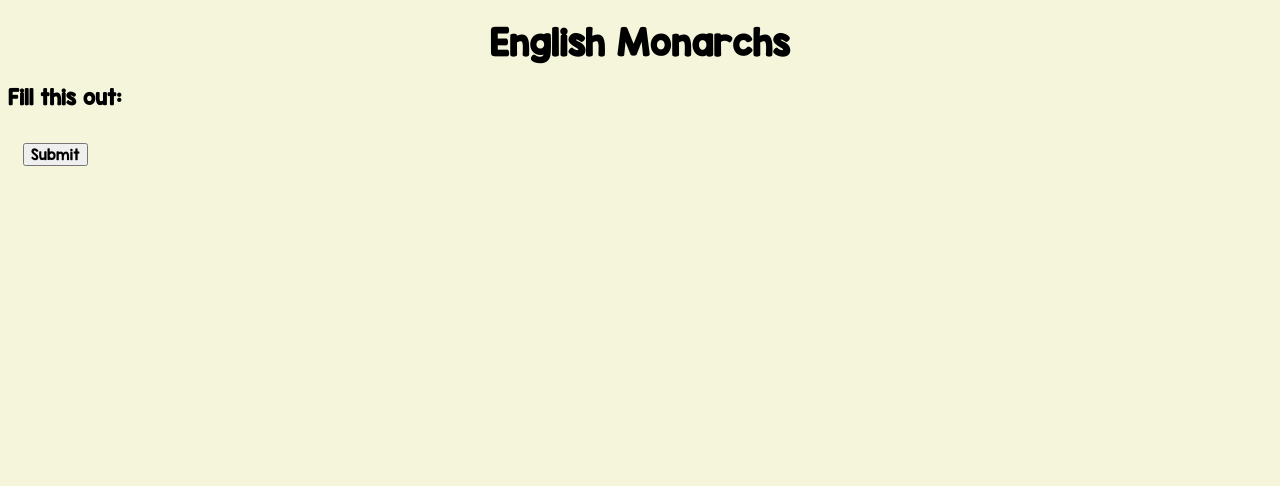
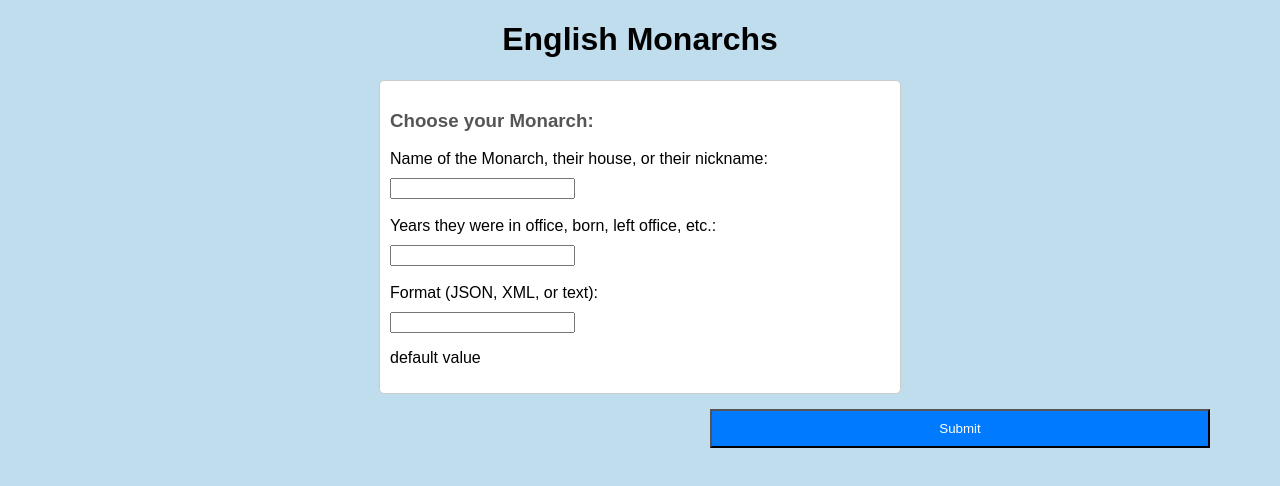
Before and after one commit to cryptopig/JDS089-projects, a plain HTML site: page Lab 2B/index.html in a window 1280 px wide. Drawn offline with Linux system fonts and the light colour scheme; files that its build step writes are made by us from their sources; files whose address does not match are found by name.

Commit message:
lab 2b complete

```diff
--- a/Lab 2B/index.css
+++ b/Lab 2B/index.css
@@ -0,0 +1,57 @@
+/* index.css */
+
+body {
+    font-family: Arial, sans-serif;
+    background-color: #c0dded;
+    margin: 0;
+    padding: 0;
+}
+
+h1 {
+    text-align: center;
+    color: black;
+}
+
+.monarchRequest {
+    background-color: white;
+    border-radius: 5px;
+    padding: 20px;
+    margin: 20px auto;
+    max-width: 500px;
+}
+
+.monarchRequest h3 {
+    color: #555;
+}
+
+.monarchRequest label {
+    display: block;
+    margin-bottom: 10px;
+    color: black;
+}
+
+.monarchRequest  {
+    width: 100%;
+    padding: 10px;
+    border: 1px solid #ccc;
+    border-radius: 5px;
+    margin-bottom: 15px;
+}
+/* I found out that you can use hashtags to look for IDs in CSS. */
+#submitButton {
+    display: block;
+    width: 100%;
+    padding: 10px;
+    background-color: #007bff;
+    color: white;
+    margin-left: 710px;
+    max-width: 500px;
+}
+
+#submitButton:hover {
+    background-color: #0056b3;
+}
+
+#monarch {
+    display: block;
+}
--- a/Lab 2B/index.html
+++ b/Lab 2B/index.html
@@ -1,7 +1,7 @@
 <!DOCTYPE html>
 <html lang="en">
     <head>
-        <link rel = "stylesheet" href = "styles.css">
+        <link rel = "stylesheet" href = "index.css">
 
 
     <!--
@@ -21,7 +21,20 @@
 
 
         <div class = "monarchRequest">
-            <h3>Fill this out: </h3> <p id = "monarch"></p>
+            <h3>Choose your Monarch: </h3>
+
+            <label>Name of the Monarch, their house, or their nickname:</label>
+            <input id = 'nameInput' type="text"></input> <br> <br>
+
+            <label>Years they were in office, born, left office, etc.:</label>
+            <input id = 'yearInput' type="text"></input> <br> <br>
+
+            <label>Format (JSON, XML, or text):</label>
+            <input id = 'formatInput' type="text"></input>
+
+
+
+            <p id = "monarch">default value</p>
         </div>
 
         <button id = "submitButton">Submit</button>
--- a/Lab 2B/index.js
+++ b/Lab 2B/index.js
@@ -1,15 +1,33 @@
 var xhttp = new XMLHttpRequest();
-document.getElementById('submitButton').onclick = getComposer;
-function getComposer() {
+
+document.getElementById('submitButton').onclick = function() {
+    // Get the input values from the form
+    var name = get('nameInput').value;
+    var year = get('yearInput').value;
+    var format = get('formatInput').value;
+
+    // Call getMonarch with the input values
+    getMonarch(name, year, format);
+};
+
+function getMonarch(name, year, format) {
+    // Construct the URL with query parameters
+    var url = 'http://www.mixed-up.com/mc/api/monarchs.php';
+    url += '?query=' + encodeURIComponent(name);
+    url += '&year=' + encodeURIComponent(year);
+    url += '&format=' + encodeURIComponent(format);
+
     xhttp.onreadystatechange = processResponse;
-
-    xhttp.open('GET', 'http://www.mixed-up.com/mc/api/monarchs.php');
-
+    xhttp.open('GET', url);
     xhttp.send();
 }
 
 function processResponse() {
-    if(xhttp.readyState == 4 && xhttp.status == 200)  {
+    if (xhttp.readyState == 4 && xhttp.status == 200) {
         document.getElementById('monarch').textContent = xhttp.responseText;
     }
 }
+
+function get(id) {
+    return document.getElementById(id);
+}
```
